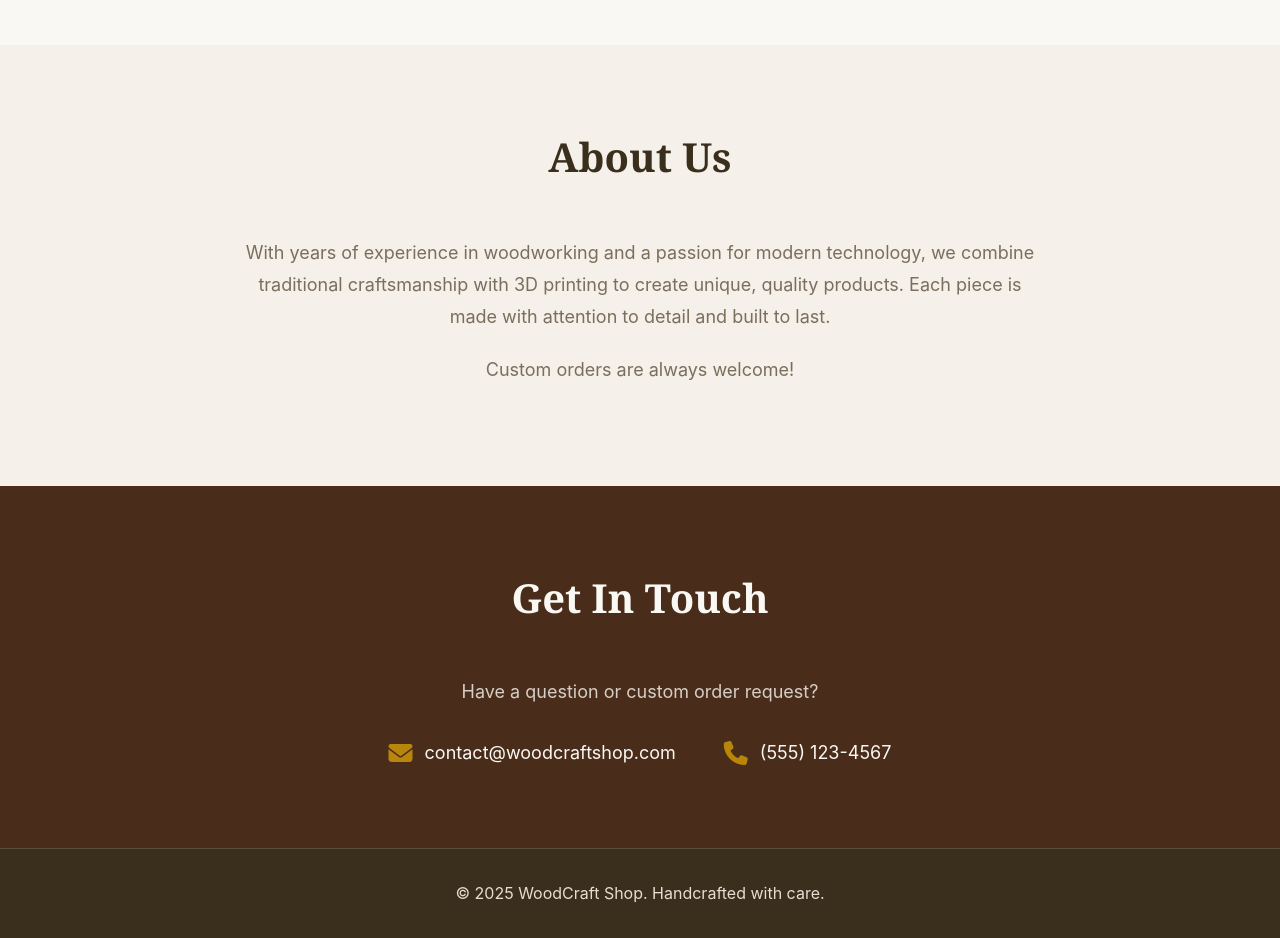
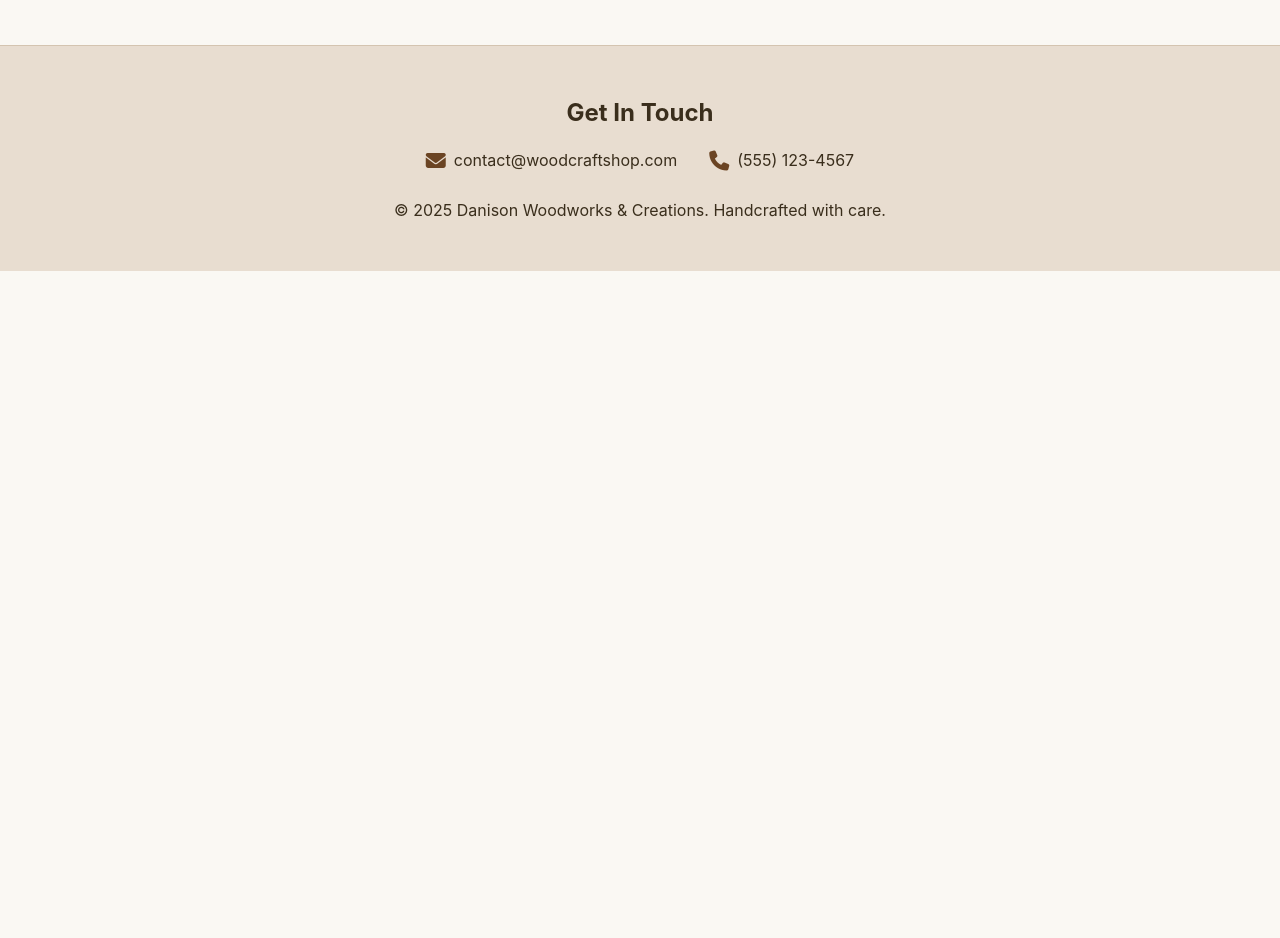
Before and after one commit to JDanison/Dad-Woodworking-Website, a plain HTML site: page index.html in a window 1280 px wide. Shown: the part 2840-3778 px from the top of the page. After the commit the page ends 3111 px from the top, so only its background shows below. Drawn offline with Linux system fonts and the light colour scheme.

Commit message:
Homepage Complete

```diff
--- a/index.html
+++ b/index.html
@@ -67,7 +67,7 @@
                 <!-- Woodworking Products -->
                 <div id="woodworking" class="product-card">
                     <div class="product-image">
-                        <img src="https://images.unsplash.com/photo-1565183997392-2f5d91c4c9de?w=400&h=400&fit=crop" alt="Cutting Board">
+                        <img src="https://images.unsplash.com/photo-1586023492125-27b2c045efd7?w=400&h=400&fit=crop" alt="Cutting Board">
                     </div>
                     <div class="product-content">
                         <h3 class="product-title">Custom Cutting Board</h3>
@@ -82,7 +82,7 @@
 
                 <div class="product-card">
                     <div class="product-image">
-                        <img src="https://images.unsplash.com/photo-1595814433015-e6f5ce69c241?w=400&h=400&fit=crop" alt="Floating Shelf">
+                        <img src="https://images.unsplash.com/photo-1558618666-fcd25c85cd64?w=400&h=400&fit=crop" alt="Floating Shelf">
                     </div>
                     <div class="product-content">
                         <h3 class="product-title">Floating Wall Shelf</h3>
@@ -159,23 +159,11 @@
         </div>
     </section>
 
-    <!-- About Section -->
-    <section id="about" class="about-section">
+    <!-- Footer -->
+    <footer id="contact" class="footer">
         <div class="container">
-            <div class="about-content">
-                <h2 class="section-title">About Us</h2>
-                <p>With years of experience in woodworking and a passion for modern technology, we combine traditional craftsmanship with 3D printing to create unique, quality products. Each piece is made with attention to detail and built to last.</p>
-                <p>Custom orders are always welcome!</p>
-            </div>
-        </div>
-    </section>
-
-    <!-- Contact Section -->
-    <section id="contact" class="contact-section">
-        <div class="container">
-            <h2 class="section-title">Get In Touch</h2>
-            <p class="contact-subtitle">Have a question or custom order request?</p>
-            <div class="contact-info">
+            <h3 style="font-size: 1.5rem; margin-bottom: 1rem; color: var(--text-dark);">Get In Touch</h3>
+            <div class="contact-info" style="margin-bottom: 1.5rem;">
                 <div class="contact-item">
                     <i class="fas fa-envelope"></i>
                     <a href="mailto:contact@woodcraftshop.com">contact@woodcraftshop.com</a>
@@ -185,13 +173,7 @@
                     <a href="tel:+15551234567">(555) 123-4567</a>
                 </div>
             </div>
-        </div>
-    </section>
-
-    <!-- Footer -->
-    <footer class="footer">
-        <div class="container">
-            <p>&copy; 2025 WoodCraft Shop. Handcrafted with care.</p>
+            <p>&copy; 2025 Danison Woodworks & Creations. Handcrafted with care.</p>
         </div>
     </footer>
 
--- a/styles.css
+++ b/styles.css
@@ -401,11 +401,41 @@ body {
 
 /* Footer */
 .footer {
-    background-color: var(--text-dark);
-    color: var(--warm-beige);
+    background-color: var(--warm-beige);
+    color: var(--text-dark);
     text-align: center;
-    padding: 2rem;
-    border-top: 1px solid rgba(212, 196, 176, 0.2);
+    padding: 3rem 2rem;
+    border-top: 1px solid var(--border-color);
+}
+
+.footer .contact-info {
+    display: flex;
+    gap: 2rem;
+    justify-content: center;
+    flex-wrap: wrap;
+    margin-top: 1rem;
+}
+
+.footer .contact-item {
+    display: flex;
+    align-items: center;
+    gap: 0.5rem;
+    font-size: 1rem;
+}
+
+.footer .contact-item i {
+    color: var(--wood-brown);
+    font-size: 1.25rem;
+}
+
+.footer .contact-item a {
+    color: var(--text-dark);
+    text-decoration: none;
+    transition: color 0.3s;
+}
+
+.footer .contact-item a:hover {
+    color: var(--wood-brown);
 }
 
 /* Buttons */
@@ -448,13 +478,13 @@ body {
 
 .btn-cart {
     width: 100%;
-    background-color: #27ae60;
+    background-color: var(--wood-brown);
     color: white;
     justify-content: center;
 }
 
 .btn-cart:hover {
-    background-color: #229954;
+    background-color: var(--wood-dark);
     transform: translateY(-2px);
 }
 
```
Also changed, not shown: shop.html (+4 -4 lines).
